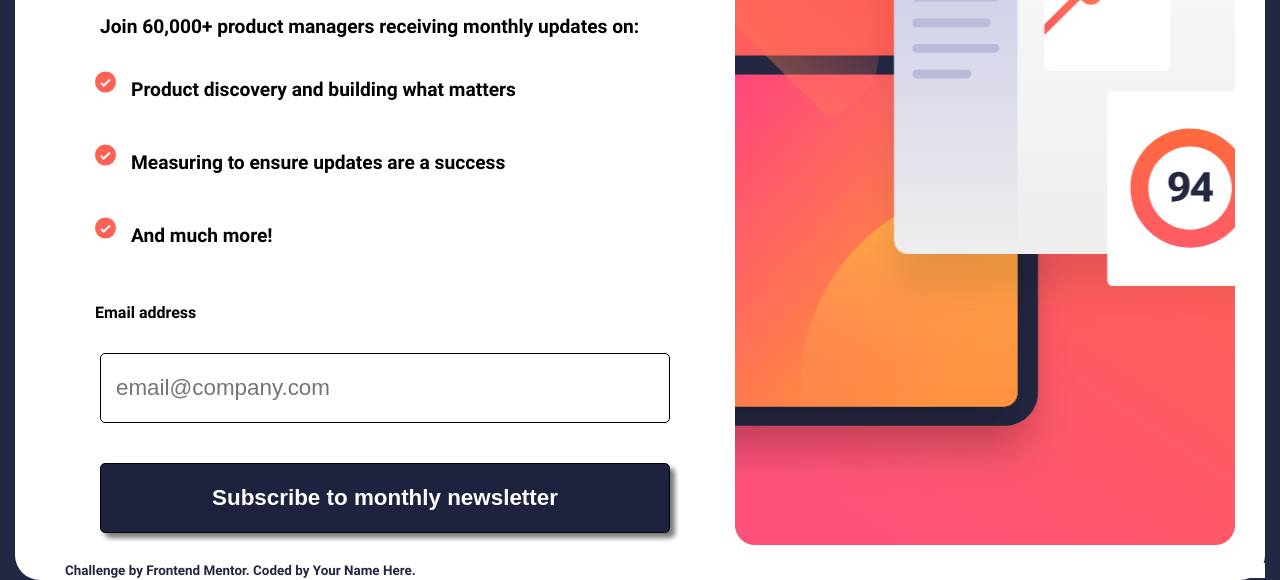
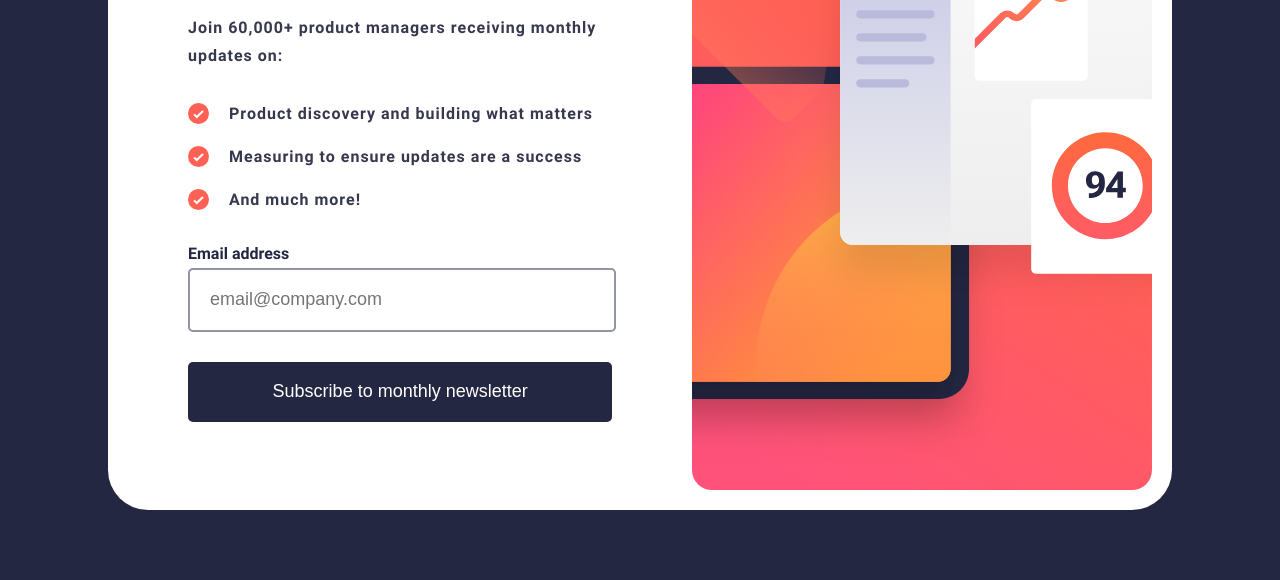
Before and after one commit to matheus369k/newsletter-sign-up-with-success-message-main, a website: page index.html in a window 1280 px wide. Shown: the part 235-815 px from the top of the page. Drawn offline with nearby package versions, Linux system fonts and the light colour scheme.

Commit message:
updateing inition...

```diff
--- a/css/mediaquery.css
+++ /dev/null
@@ -1,81 +0,0 @@
-@media screen and (min-width:1225px) {
-    main{
-        border-radius: 25px;
-    }
-
-    section.registeron{
-        margin-left: 50px ;
-        width: 1200px;
-        height: 800px;
-    }
-
-    section.registeron section.picture{
-        z-index: 1px;
-        width: 500px;
-        float: right;
-        height: 760px;
-        border-radius: 20px;
-
-        background: url('../assets/images/illustration-sign-up-desktop.svg') center center no-repeat;
-        background-size: cover;
-        margin: 5px 30px 20px;
-    }
-
-    section.registeron section.text h1{
-        padding: 70px 0px 50px;
-        font-size: 4.5em;
-    }
-
-    p span.msgerro{
-        font-size: 1.4em;
-        text-align: right;
-        margin-left: 260px;
-    }
-
-    section.text p {
-        margin: 10px 5px;
-        font-size: 1.2em;
-        width: 560px;
-    }
-
-    section.login input,
-    section.inviteon button{
-        font-size: 1.4em;
-        width: 50%;
-        height: 70px;
-        margin-top: 30px;
-    }
-
-    section.credits div{
-        margin-bottom: 5px;
-        text-align: left;
-        font-size: 1.4em;
-    }
-
-    section.inviteon{
-        border-radius: 100px;
-        padding: 20px;
-        width: 500px;
-        height: 500px;
-
-    }
-
-    section.inviteon img.check{
-        margin: 0px 0px 20px;
-    }
-
-    section.inviteon h1{
-        font-size: 2.5em;
-        margin-right: 150px;
-    }
-
-    section.inviteon p{
-        font-size: 1em;
-    }
-
-    section.inviteon button{
-        border-radius: 10px;
-        height:90px;
-        width: 100%;
-    }
-}
--- a/index.html
+++ b/index.html
@@ -1,92 +1,63 @@
 <!DOCTYPE html>
 <html lang="en">
+
 <head>
   <meta charset="UTF-8">
-  <meta name="viewport" content="width=device-width, initial-scale=1.0"> <!-- displays site properly based on user's device -->
+  <meta name="viewport" content="width=device-width, initial-scale=1.0">
+  <meta name="description" content="Page login on the Newsletter.">
 
   <link rel="icon" type="image/png" sizes="32x32" href="./assets/images/favicon-32x32.png">
 
+  <link rel="stylesheet" href="./css/style.css">
+
   <title>Frontend Mentor | Newsletter sign-up form with success message</title>
 
-  <link rel="stylesheet" href="css/style.css">
-  <link rel="stylesheet" href="css/mediaquery.css">
+</head>
 
-</head>
 <body>
   <main>
-    <section id="register" class="registeron">
-      <section class="picture">
-      </section>
-      <section class="text">
-
-        <h1>Stay updated!</h1>
-        <p>Join 60,000+ product managers receiving monthly updates on:</p>
-        <ul>
+    <section class="container_information">
+      <h1 class="container_information_title">Stay updated!</h1>
+      <p class="container_information_text">Join 60,000+ product managers receiving monthly updates on:</p>
+      <ul class="container_information_list">
         <li>
-            <img
-            class="check"
-            src="assets/images/icon-list.svg"
-            alt="icon Check">
-             <p>
-              Product discovery and building what matters
-            </p>
+          <img src="./assets/images/icon-list.svg" alt="icons list">
+          <p class="container_information_text"> Product discovery and building what matters </p>
         </li>
         <li>
-            <img
-            class="check"
-            src="assets/images/icon-list.svg"
-            alt="icon Check">
-            <p>
-              Measuring to ensure updates are a success
-            </p>
+          <img src="./assets/images/icon-list.svg" alt="icons list">
+          <p class="container_information_text"> Measuring to ensure updates are a success </p>
         </li>
         <li>
-            <img
-            class="check"
-            src="assets/images/icon-list.svg"
-            alt="icon Check">
-            <p>
-              And much more!
-            </p>
+          <img src="./assets/images/icon-list.svg" alt="icons list">
+          <p class="container_information_text"> And much more! </p>
         </li>
       </ul>
+      <form class="container_information_form">
+        <label id="label_email" for="email"> Email address </label>
+        <input type="email" id="email" placeholder="email@company.com">
+      </form>
+      <button class="btn" id="btn">Subscribe to monthly newsletter</button>
     </section>
-      <section class="login">
-        <p>
-          Email address
-          <span class="msgerro" id="msgerro">
-
-          </span>
-        </p>
-        <p>
-          <input class="box" type="email" name="email" id="iemail"
-          placeholder="email@company.com">
-        </p>
-        <p>
-          <input id="buttonregister" class="button" type="submit"
-          value="Subscribe to monthly newsletter">
-        </p>
-      </section>
-      <section class="credits">
-        <div class="attribution">
+    <picture class="container_picture"></picture>
+    <!--<div>
       Challenge by <a href="https://www.frontendmentor.io?ref=challenge" target="_blank">Frontend Mentor</a>.
       Coded by <a href="#">Your Name Here</a>.
     </div>
-      </section>
-    </section>
-    <section id="invite" class="inviteoff">
-        <img class="check" src="assets/images/icon-success.svg" alt="Simbulo de confirmado">
+    <img src="assets/images/icon-success.svg" alt="Simbulo de confirmado">
     <h1>
       Thanks for subscribing!
     </h1>
     <p>
-          A confirmation email has been sent to <span id="msgemail"></span>. Please open it and click the button inside to confirm your subscription.
+      A confirmation email has been sent to <span id="msgemail"></span>. Please open it and click the button inside to
+      confirm your subscription.
     </p>
     <button id="buttoninvite">
       Dismiss message
-        </button>
-    </section>
+    </button>-->
   </main>
-  <script src="js/index.js"></script>
+  <script src="https://code.jquery.com/jquery-3.7.1.min.js"></script>
+  <script src="./js/server.js"></script>
 </body>
+
 </html>
--- a/js/index.js
+++ /dev/null
@@ -1,34 +0,0 @@
-const register = document.getElementById('register')
-const invite = document.getElementById('invite')
-const buttonInvite = document.getElementById('buttoninvite')
-const buttonRegister = document.getElementById('buttonregister')
-const msgErro = document.getElementById('msgerro')
-
-
-buttonRegister.addEventListener('click', () => {
-
-    const email = document.getElementById('iemail')
-    const emailValue = String(email.value)
-    const msgEmail = document.getElementById('msgemail')
-    msgEmail.innerHTML = `<strong>${emailValue}</strong>`
-
-    const verification = emailValue.match(/@gmail.com/)
-
-    if (verification != null){
-        email.classList.remove('erro')
-        msgErro.innerHTML = ''
-
-        register.classList.replace('registeron','registeroff')
-        invite.classList.replace('inviteoff','inviteon')
-    }else{
-        email.classList.add('erro')
-        msgErro.innerHTML = `Valid email required`
-    }
-
-})
-
-buttonInvite.addEventListener('click', () => {
-
-    register.classList.replace('registeroff','registeron')
-    invite.classList.replace('inviteon','inviteoff')
-})
--- /dev/null
+++ b/js/server.js
@@ -0,0 +1,72 @@
+const input = $('#email');
+const label_email = $('#label_email')
+
+
+$('#btn').click(function (e) {
+
+    e.preventDefault();
+
+    Verification()
+
+    return
+});
+
+$(input).change(function () {
+
+    MsgError('valid');
+
+    return
+
+});
+
+function Verification() {
+
+    const inputValue = $(input).val();
+
+    if (inputValue.slice(Number(inputValue.length)-10, Number(inputValue.length)) !== '@gmail.com') {
+
+        MsgError('inval');
+
+        return
+
+    }else if (Number(inputValue.length) < 14) {
+
+        MsgError('inval');
+
+        return
+    }
+
+    MsgError('valid');
+
+    return
+}
+
+
+function MsgError(verif) {
+
+    if (verif === 'valid') {
+
+        $('#msgErroGmail').remove();
+
+        $(input).removeClass('err');
+
+        return
+
+
+    }else if (verif === 'inval' && document.querySelector('#msgErroGmail') === null){
+
+        const span = document.createElement('span');
+
+        span.setAttribute('id', 'msgErroGmail')
+
+        $(label_email).append(span);
+
+        $('#msgErroGmail').text('Valid email required');
+
+        $(input).addClass("err");
+
+        return
+    }
+
+    return
+}
--- /dev/null
+++ b/sass/_mixins.sass
@@ -0,0 +1,29 @@
+@use 'variables'
+
+@mixin body-size()
+    width: 100vw
+    height: 100%
+    min-height: 100vh
+
+    overflow-x: hidden
+
+@mixin flex-center()
+    display: flex
+    justify-content: center
+    align-items: center
+
+@mixin bg-img($url)
+    background: url($url) right center no-repeat local
+    background-size: cover
+
+@mixin max-content
+    width: 100%
+    height: 100%
+
+@mixin btn-input()
+    width: 100%
+    height: 60px
+
+    border-radius: 5px
+
+    font-size: 18px
--- /dev/null
+++ b/sass/_variables.sass
@@ -0,0 +1,13 @@
+$max-width: 1124px
+
+$color-orange: hsl(4, 100%, 67%)
+
+$color-darkgreay: hsl(234, 29%, 20%)
+
+$color-charcoalgray: hsl(235, 18%, 26%)
+
+$color-light-gray: hsl(231, 7%, 60%)
+
+$color-white: hsl(0, 0%, 100%)
+
+$btn-gradient: linear-gradient( 90deg ,#f93c7e 0%, hsl(4, 100%, 67%) 100% )
--- /dev/null
+++ b/sass/fonts.sass
@@ -0,0 +1,8 @@
+@font-face
+    font-family: fontBold
+    src: url('../assets/fonts/Roboto-Bold.ttf') format(opentype)
+
+
+@font-face
+    font-family: fontnormal
+    src: url('../assets/fonts/Roboto-Regular.ttf') format(opentype)
--- /dev/null
+++ b/sass/reset.sass
@@ -0,0 +1,16 @@
+*
+    margin: 0
+    padding: 0
+
+    list-style: none
+
+    text-decoration: none
+
+    background-color: white
+
+    color: black
+
+    border: none
+    outline: none
+
+    font-size: 16px
--- /dev/null
+++ b/sass/style.sass
@@ -0,0 +1,138 @@
+@use '_mixins'
+
+@use '_variables'
+
+@import 'reset'
+
+@import 'fonts'
+
+html, body
+    font-family: fontBold
+
+    @include mixins.body-size()
+
+    @include mixins.flex-center()
+
+    background-color: variables.$color-darkgreay
+
+    main
+
+        @include mixins.flex-center()
+
+        flex-direction: row
+
+        padding: 20px
+
+        height: 650px
+        width: 1024px
+
+        column-gap: 20px
+
+        border-radius: 40px
+
+        .container_information
+
+            width: 60%
+            padding: 0 60px
+
+            @include mixins.flex-center()
+
+            align-items: flex-start
+
+            flex-direction: column
+
+            row-gap: 30px
+
+            &_title
+                font-size: 4em
+
+                color: variables.$color-darkgreay
+
+            &_text
+                letter-spacing: 1px
+                line-height: 28px
+
+                color: variables.$color-charcoalgray
+
+            &_list
+                row-gap: 15px
+
+                display: flex
+
+                flex-direction: column
+
+                li
+                    @include mixins.flex-center()
+
+                    column-gap: 20px
+
+                    align-self: start
+
+
+
+        .container_picture
+            @include mixins.bg-img("../assets/images/illustration-sign-up-desktop.svg")
+
+            height: 100%
+            width: 65%
+
+            border-radius: 20px
+
+        .container_information_form
+            width: 100%
+            height: min-content
+
+            row-gap: 5px
+
+            @include mixins.flex-center()
+
+            align-items: flex-start
+            flex-direction: column
+
+            label
+                width: 100%
+
+                display: flex
+                justify-content: space-between
+
+                color: variables.$color-darkgreay
+
+                span
+                    color: #ff000081
+
+
+                    font-size: 14px
+
+            input
+                @include mixins.btn-input()
+                width: calc( 100% - 20px )
+
+                border: 2px solid variables.$color-light-gray
+
+                padding-left: 20px
+
+                cursor: pointer
+
+                &:focus
+                    cursor: auto
+
+                    border: 2px solid variables.$color-charcoalgray
+
+            .err
+                border: 2px solid #ff000044
+
+                color: #ff000081
+
+                background-color: rgba(255, 0, 0, 0.124)
+
+
+        .btn
+            @include mixins.btn-input()
+
+            background-color: variables.$color-darkgreay
+            color: variables.$color-white
+
+            cursor: pointer
+
+            &:hover
+                background-image: variables.$btn-gradient
```
Also changed, not shown: package.json (added, +22 -0 lines), css/style.css, sass/animations.sass (added), 3 other files. Lines whose indentation alone changed are shown as unchanged.
